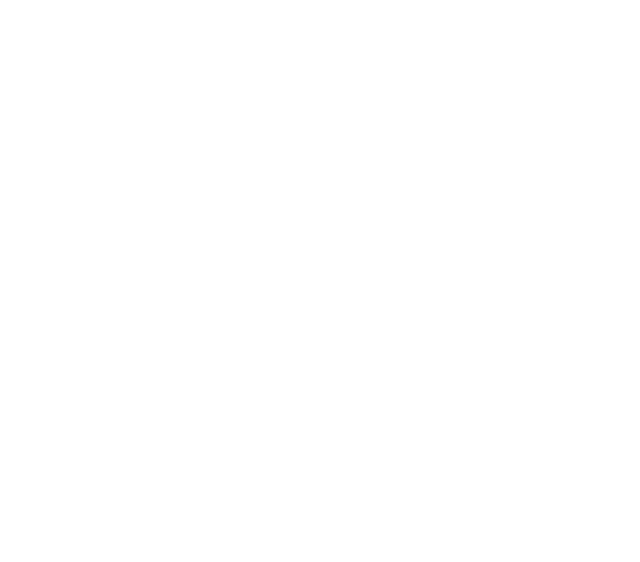
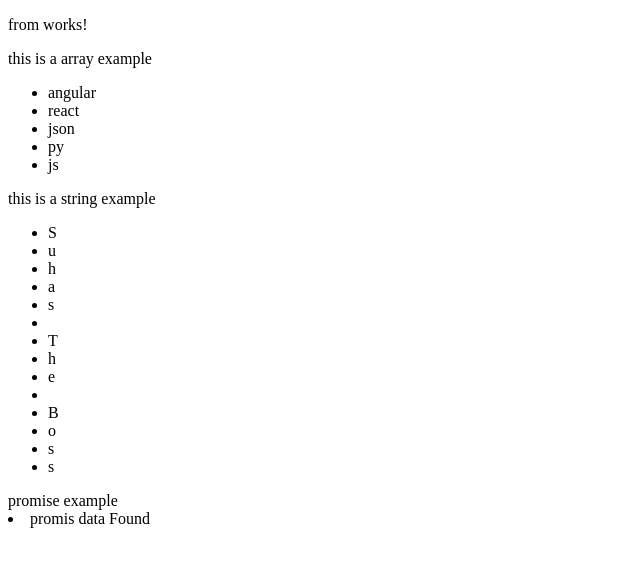
Before and after one commit to Digital-Trainee/rxjs, an Angular app: page /from in a window 1280 px wide. Before the commit this address led to /. Shown: the top 562 px of the page, without its empty margins (0-640 px from the left). Built offline with nearby package versions, Linux system fonts and the light colour scheme.

Commit message:
create from component and use form operator for array,string and promise

```diff
--- a/src/app/app.routes.ts
+++ b/src/app/app.routes.ts
@@ -3,9 +3,11 @@
 import { Routes } from '@angular/router';
 import { TimerComponent } from './timer/timer.component';
 import { OfComponent } from './of/of.component';
+import { FromComponent } from './from/from.component';
 
 export const routes: Routes = [
   {path:'',component: IntervalComponent },
   {path:'timer',component:TimerComponent},
-  {path : 'of',component:OfComponent}
+  {path : 'of',component:OfComponent},
+  {path : 'from',component:FromComponent}
 ];
--- /dev/null
+++ b/src/app/from/from.component.html
@@ -0,0 +1,12 @@
+<p>from works!</p>
+this is a array example
+<ul id="arrayExample"></ul>
+
+
+this is a string example
+<ul id="stringexample">
+</ul>
+
+
+promise example
+<li id="promiseresponse"></li>
--- /dev/null
+++ b/src/app/from/from.component.ts
@@ -0,0 +1,50 @@
+import { Component } from '@angular/core';
+import { from } from 'rxjs';
+
+@Component({
+  selector: 'app-from',
+  standalone: true,
+  imports: [],
+  templateUrl: './from.component.html',
+  styleUrl: './from.component.scss'
+})
+export class FromComponent {
+
+  ngOnInit(): void {
+
+    // here array example
+    let arrayName = ['angular','react','json','py','js'];
+    from(arrayName).subscribe((res:any)=>{
+      console.log(res);
+      let arraN = document.createElement('li')
+      arraN.innerHTML = res;
+      document.getElementById('arrayExample')?.appendChild(arraN)
+    })
+
+    // this a string Example
+    let stringName = "Suhas The Boss";
+    from(stringName).subscribe((res:any)=>{
+      console.log(res);
+      let stringN = document.createElement('li')
+      stringN.innerHTML = res
+      document.getElementById('stringexample')?.appendChild(stringN)
+    })
+
+
+    // promise example
+    let dataPromise = new Promise((res,err)=>{
+      if(true)
+        {
+          res('promis data Found')
+        }else{
+          err('data not found')
+        }
+      })
+
+    from(dataPromise).subscribe((res:any)=>{
+      console.log(res);
+      document.getElementById('promiseresponse')?.append(res)
+    })
+  }
+
+}
```
Also changed, not shown: src/app/from/from.component.scss (added), 1 other file (tests, documents, lock files or other folders).
